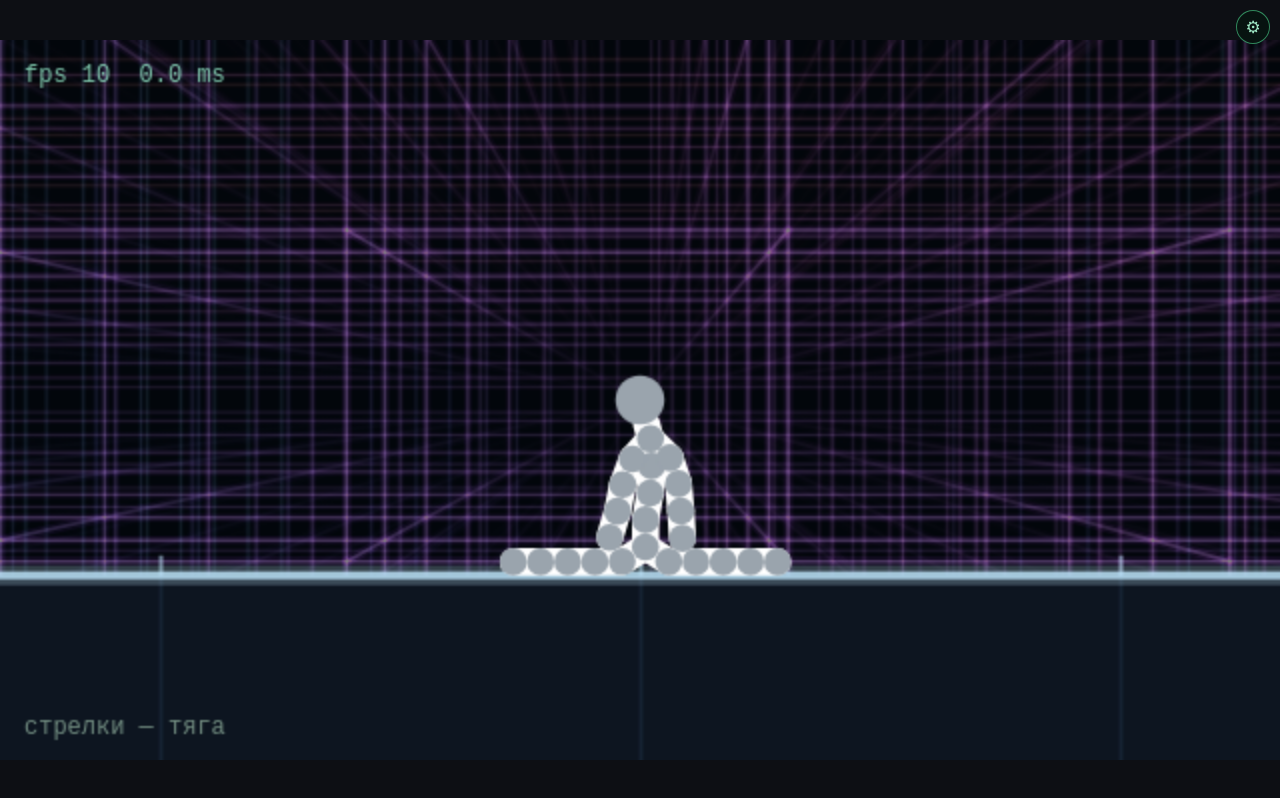
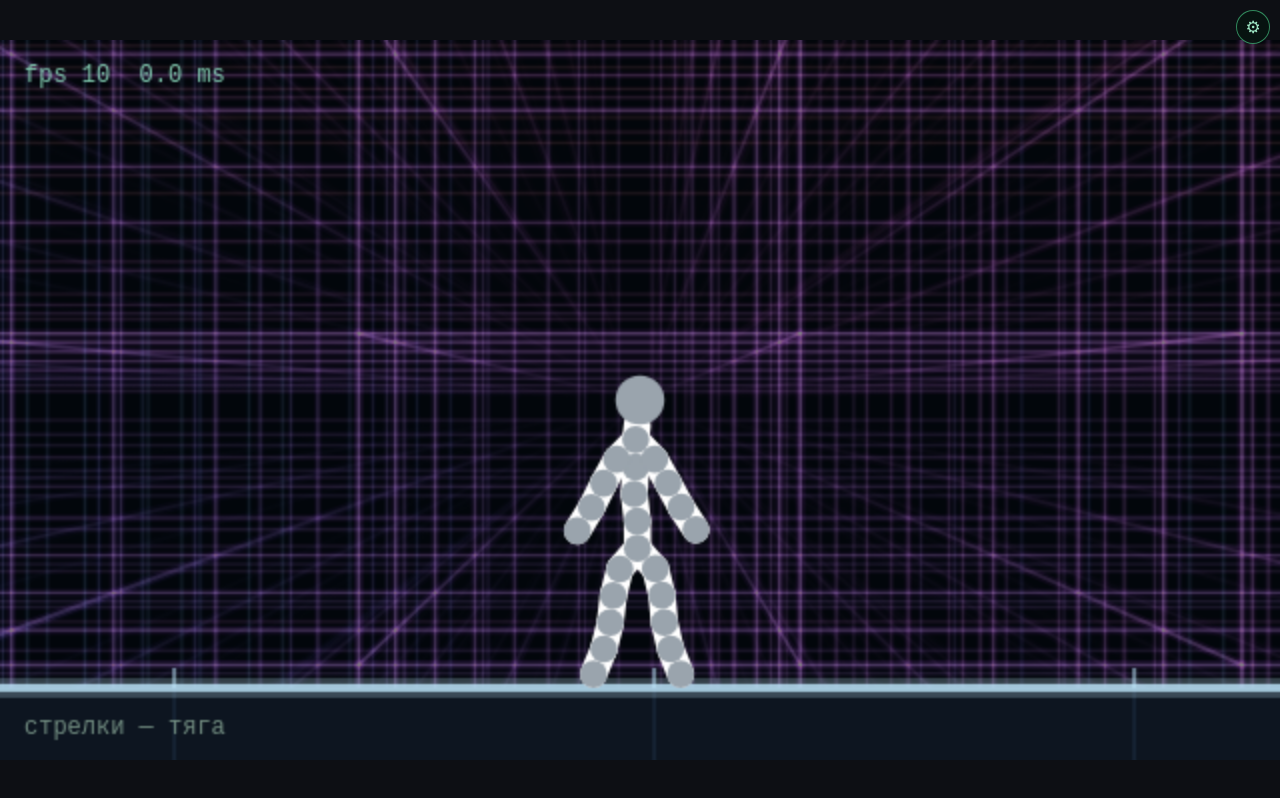
Before and after one commit to anton-zotov/ProjectX, a website built with Vite: page index.html in a window 1280 px wide. Built offline with nearby package versions, Linux system fonts and the light colour scheme; animation ran at ten frames a second.

Commit message:
Stance: target-skeleton muscles (ground-gated), soft twin-limb contact so the legs stay two legs, momentum-correct muscle reaction, admin sliders for elasticity and stance

```diff
--- a/src/game/config.ts
+++ b/src/game/config.ts
@@ -40,6 +40,12 @@ export const SIM = {
    * checked every iteration - only close pairs are kept in the list.
    */
   contactReach: 3.5,
+  /**
+   * How hard the two limbs of a pair (leg against leg, arm against arm) push
+   * each other apart per solver iteration. Gentler than the contact between a
+   * limb and the body: a hard shove there knocks the hips about.
+   */
+  twinPush: 0.25,
   /**
    * How elastic the whole frame is; 1 = the tuning below exactly as written.
    * It scales the stretch allowance of every link AND softens its spring, so
@@ -151,45 +157,34 @@ export const LINK = {
 }
 
 /**
- * The pose springs. Distances alone cannot hold a limb in its attitude: two
- * links have a mirror solution (the limb turned inside out) in which every
- * length is the same again, so the springs see nothing wrong and leave the
- * limb there - and a hard hit can knock it into that solution.
+ * The target skeleton - the "stance" of the original game.
  *
- * So every circle of a limb (and of the head) is also pulled towards the place
- * it has in the rest pose, measured IN THE BODY'S OWN FRAME: the pose turns
- * with the body, but a limb cannot rotate away from it and stay away.
- * `frequency` is the stiffness (acceleration per px of deviation). It is
- * deliberately modest, so a hit still throws the limb aside and the thrust
- * still tumbles the whole body.
+ * Links alone hold the SHAPE of the frame, but they cannot straighten it: an
+ * upright body on its feet is an inverted pendulum, its equilibrium is
+ * unstable, and it must topple (measured: 1.5 s, however stiff the links are).
+ * The original solves this the way a fighter does - with muscles: the game
+ * keeps a SECOND skeleton, the stance, and pulls every circle towards its
+ * place in it. That pull does straighten the body, because the stance is
+ * anchored upright in the WORLD, not to the body.
+ *
+ * The muscles only work while the feet are near the floor (`reach`), so in the
+ * air the character is a pure ragdoll and the thrust still tumbles it.
+ * `frequency` is the stiffness (acceleration per px of deviation); `damping`
+ * is how much of a circle's velocity relative to the body is removed each
+ * substep - without it the pull makes the frame buzz.
  */
-export const POSE = {
-  /**
-   * Stiffness of the pose springs (acceleration per px of deviation). They are
-   * the "muscles" of the frame: they pull a limb back to the place it has in
-   * the rest pose, which is what rescues it after a hard hit - a distance link
-   * alone cannot, because the mirror attitude (the limb turned inside out) has
-   * exactly the same lengths and no spring sees anything wrong.
-   */
-  frequency: 0,
-  /** No pull at all while a circle is within this many px of its place. */
-  deadzone: 3,
-  /**
-   * The muscles only work while the character is moving: below `idleSpeed`
-   * (px/s) the pull fades out completely, so a body lying on the floor stays
-   * there instead of trying to get up and thrashing about. It comes back the
-   * moment anything moves.
-   */
-  idleSpeed: 12,
-  activeSpeed: 45,
-  /**
-   * A circle resting against a wall is pulled along it, never into it: pulling
-   * into the wall would be answered by the wall every substep, and that
-   * reaction shakes the whole frame.
-   */
-  wallGap: 1.5,
-  /** Which sections the springs act on (the body is held by its links). */
-  parts: ['head', 'armL', 'armR', 'legL', 'legR'],
+export const STAND = {
+  frequency: 150,
+  damping: 0.06,
+  reach: 16,
+  gain: {
+    head: 0.35,
+    torso: 1,
+    armL: 0.5,
+    armR: 0.5,
+    legL: 1.2,
+    legR: 1.2,
+  },
 }
 
 /**
--- a/src/game/ragdoll.ts
+++ b/src/game/ragdoll.ts
@@ -1,4 +1,4 @@
-import { BODY, LIMITS, LINK, POSE, SIM, type BodyKind, type LinkKind, type ShapeKind } from './config'
+import { BODY, LIMITS, LINK, SIM, STAND, type BodyKind, type LinkKind, type ShapeKind } from './config'
 
 /* ------------------------------------------------------------------ *
  *  Ragdoll ("чувачок")
@@ -75,6 +75,11 @@ export interface StepInput {
   thrustY: number
   /** Gravity acceleration applied to every circle, px/s^2. */
   gravity: number
+  /**
+   * How hard the muscles hold the stance, 0..1 (the admin slider). At 0 the
+   * character is a pure ragdoll; at 1 he gets up and stays on his feet.
+   */
+  stance?: number
 }
 
 /**
@@ -281,7 +286,7 @@ export class Ragdoll {
    * matter: they are pushed apart so that no two circles of the body ever
    * intersect (the two legs, a limb and the body, the head and the body).
    */
-  private readonly contacts: Array<[number, number]> = []
+  private readonly contacts: Array<[number, number, boolean]> = []
   /**
    * How much harder the force point has to be pushed than the whole body, so
    * that the thrust setting means "the acceleration of the body".
@@ -368,32 +373,36 @@ export class Ragdoll {
       }
     }
 
-    // the rest pose of every circle, in the body's own frame: the origin is
-    // torso0 and the axes are "along the body" and "across it"
-    const origin = this.point('torso0')
-    const down = this.point(PELVIS)
-    const len = Math.hypot(down.x - origin.x, down.y - origin.y) || 1
-    const ax = (down.x - origin.x) / len
-    const ay = (down.y - origin.y) / len
+    // The target skeleton: where every circle sits in the rest pose, measured
+    // upright from the body's centre of mass. The muscles pull towards these
+    // points (see `stand`), which is what lets the character get up and hold a
+    // stance - links alone can never say which way is up.
+    const middle = this.center()
     for (const p of this.points) {
-      const dx = p.x - origin.x
-      const dy = p.y - origin.y
-      this.poseX.push(dx * ax + dy * ay)
-      this.poseY.push(-dx * ay + dy * ax)
+      this.poseX.push(p.x - middle.x)
+      this.poseY.push(p.y - middle.y)
     }
 
     // Which pairs of circles have to be kept apart. Linked circles are handled
     // by their link (which already stops them overlapping); everything else
-    // that starts out close enough to ever meet goes into the list.
+    // that starts out close enough to ever meet goes into the list - except the
+    // two limbs of a pair: the left and the right hip hang on the same body
+    // circle and must not shove each other around.
     const linked = new Set(this.links.map((l) => (l.a < l.b ? `${l.a}-${l.b}` : `${l.b}-${l.a}`)))
+    const twins = (a: PartId, b: PartId): boolean =>
+      (a === 'legL' && b === 'legR') ||
+      (a === 'legR' && b === 'legL') ||
+      (a === 'armL' && b === 'armR') ||
+      (a === 'armR' && b === 'armL')
     for (let i = 0; i < this.points.length; i++) {
       for (let j = i + 1; j < this.points.length; j++) {
         if (linked.has(`${i}-${j}`)) continue
         const p1 = this.points[i]
         const p2 = this.points[j]
+        const soft = twins(p1.part, p2.part)
         const touching = p1.r + p2.r
         const apart = Math.hypot(p2.x - p1.x, p2.y - p1.y)
-        if (apart < touching * SIM.contactReach) this.contacts.push([i, j])
+        if (apart < touching * SIM.contactReach) this.contacts.push([i, j, soft])
       }
     }
 
@@ -413,73 +422,81 @@ export class Ragdoll {
   }
 
   /**
-   * Pull every circle of the limbs (and the head) back towards its place in
-   * the rest pose, measured in the body's own frame. This is what makes the
-   * frame return to its pose on its own: a distance link cannot do it, because
-   * the mirror attitude has exactly the same lengths.
+   * The muscles: pull every circle towards its place in the target skeleton -
+   * the stance - which is the rest pose held UPRIGHT and anchored at the
+   * body's current centre of mass. That is what can straighten the character
+   * and keep it on its feet; links alone cannot, because they never say which
+   * way is up.
+   *
+   * `stance` comes from the admin slider (0 = pure ragdoll). The pull only
+   * works while the feet are near the floor, so flying and tumbling stay as
+   * they were.
    */
-  private holdPose(dt: number, bounds: Bounds): void {
-    const origin = this.point('torso0')
-    const down = this.point(PELVIS)
-    const len = Math.hypot(down.x - origin.x, down.y - origin.y) || 1
-    const ax = (down.x - origin.x) / len
-    const ay = (down.y - origin.y) / len
+  private stand(stance: number, dt: number, bounds: Bounds): void {
+    if (stance <= 0) return
+    let gap = Infinity
+    for (const p of this.points) gap = Math.min(gap, bounds.h - (p.y + p.r))
+    if (gap >= STAND.reach) return
+    const contact = 1 - gap / STAND.reach
 
-    // The muscles rest when the character does: below `idleSpeed` there is no
-    // pull at all, so a body lying on the floor stays there. Anything moving
-    // wakes them up again.
-    let moved = 0
-    for (const p of this.points) moved += Math.hypot(p.x - p.px, p.y - p.py)
-    const speed = moved / this.points.length / dt
-    const wake = (speed - POSE.idleSpeed) / (POSE.activeSpeed - POSE.idleSpeed)
-    if (wake <= 0) return
-    const k = POSE.frequency * dt * dt * Math.min(1, wake)
+    const c = this.center()
+    const k = STAND.frequency * stance * contact * dt * dt
+    const damp = STAND.damping * stance * contact
 
     // The pull is an internal force: whatever the limbs take, the body gives
-    // back. Without that the frame would push itself around (it drifts in
-    // zero gravity) and a swinging limb would not turn the body.
+    // back, so the frame never pushes itself around.
     let pushX = 0
     let pushY = 0
+    let sum = 0
+    for (const p of this.points) sum += 1 / p.im
 
     for (let i = 0; i < this.points.length; i++) {
       const p = this.points[i]
-      if (!POSE.parts.includes(p.part)) continue
-      const tx = origin.x + this.poseX[i] * ax - this.poseY[i] * ay
-      const ty = origin.y + this.poseX[i] * ay + this.poseY[i] * ax
-      // no pull while the circle is roughly in its place: that is what lets the
-      // frame lie calmly, while a limb thrown far aside still gets pulled back
-      const offX = tx - p.x
-      const offY = ty - p.y
-      const off = Math.hypot(offX, offY)
-      if (off <= POSE.deadzone) continue
-      const gain = k * ((off - POSE.deadzone) / off)
-      let dx = offX * gain
-      let dy = offY * gain
-      // A circle lying against a wall is pulled ALONG it, never into it. Pulling
-      // into the wall would be answered by the wall on every substep and that
-      // reaction shakes the whole frame - but skipping the pull altogether is
-      // what let the body sprawl out on the floor like a puddle.
-      const gap = POSE.wallGap
-      if (p.y + p.r > bounds.h - gap && dy > 0) dy = 0
-      if (p.y - p.r < gap && dy < 0) dy = 0
-      if (p.x + p.r > bounds.w - gap && dx > 0) dx = 0
-      if (p.x - p.r < gap && dx < 0) dx = 0
+      const gain = STAND.gain[p.part]
+      if (!gain) continue
+
+      const tx = c.x + this.poseX[i]
+      const ty = c.y + this.poseY[i]
+      let dx = (tx - p.x) * k * gain
+      let dy = (ty - p.y) * k * gain
+
+      // A circle lying against a wall is pulled ALONG it, never into it:
+      // pushing into the wall would be answered by the wall every substep and
+      // that reaction shakes the whole frame.
+      const edge = 1.5
+      if (p.y + p.r > bounds.h - edge && dy > 0) dy = 0
+      if (p.y - p.r < edge && dy < 0) dy = 0
+      if (p.x + p.r > bounds.w - edge && dx > 0) dx = 0
+      if (p.x - p.r < edge && dx < 0) dx = 0
+
       p.x += dx
       p.y += dy
       const mass = 1 / p.im
-      pushX -= dx * mass
-      pushY -= dy * mass
+      pushX += dx * mass
+      pushY += dy * mass
+
+      // ...and damp the muscle: without it the pull makes the whole frame buzz
+      if (damp > 0) {
+        const vx = p.x - p.px
+        const vy = p.y - p.py
+        p.px += vx * damp
+        p.py += vy * damp
+      }
     }
 
+    // The reaction goes into the body as MOMENTUM: the total displacement the
+    // limbs got, times their mass, divided by the body's mass - a displacement
+    // every body circle shares. Getting this wrong (as it was: the plain sum of
+    // the corrections) pumps energy into the frame until it explodes.
     let body = 0
     for (const p of this.points) {
       if (p.part === 'torso') body += 1 / p.im
     }
-    if (body === 0) return
+    if (body === 0 || sum === 0) return
     for (const p of this.points) {
       if (p.part !== 'torso') continue
-      p.x += pushX / body
-      p.y += pushY / body
+      p.x -= pushX / body
+      p.y -= pushY / body
     }
   }
 
@@ -664,7 +681,7 @@ export class Ragdoll {
     push.y += input.thrustY * this.pushScale * dt2
 
     // 3. The pose springs hold the limbs where they belong
-    this.holdPose(dt, bounds)
+    this.stand(input.stance ?? 0, dt, bounds)
 
     // 4. Satisfy the skeleton and the walls together, iteratively. The XPBD
     //    accumulators live for one substep, so they start from zero.
@@ -712,16 +729,20 @@ export class Ragdoll {
 
   /**
    * Push apart the circles that are not linked to each other, so that no two
-   * circles of the body ever intersect. This is what keeps the two legs two
-   * legs: without it they pass through each other in the air and look like one
-   * thick leg, however far apart they were built.
+   * circles of the body intersect. This is what keeps the two legs two legs:
+   * without it they simply pass through one another in the air (measured: they
+   * overlap completely in 98% of frames) and read as one thick leg.
+   *
+   * The two limbs of a pair (left leg against right leg, left arm against the
+   * right arm) are handled GENTLY. A hard shove there is felt as the hips
+   * knocking each other about; the soft one only stops them sinking in.
    */
   private separate(): void {
-    for (const [i, j] of this.contacts) {
+    for (const [i, j, soft] of this.contacts) {
       const p1 = this.points[i]
       const p2 = this.points[j]
-      const dx = p2.x - p1.x
-      const dy = p2.y - p1.y
+      let dx = p2.x - p1.x
+      let dy = p2.y - p1.y
       const d = Math.hypot(dx, dy)
       const min = p1.r + p2.r
       if (d >= min || d < 1e-6) continue
@@ -729,13 +750,29 @@ export class Ragdoll {
       const w2 = p2.im
       const w = w1 + w2
       if (w === 0) continue
-      // half the overlap per iteration: the rest of the loop finishes the job,
-      // and pushing it all at once makes the pair jitter
-      const corr = ((min - d) / d) * 0.5
+
+      // part of the overlap per iteration: the rest of the loop finishes the
+      // job, and pushing it all at once makes the pair jitter
+      const corr = ((min - d) / d) * (soft ? SIM.twinPush : 0.5)
       p1.x -= dx * corr * (w1 / w)
       p1.y -= dy * corr * (w1 / w)
       p2.x += dx * corr * (w2 / w)
       p2.y += dy * corr * (w2 / w)
+
+      if (!soft) continue
+      // ...and take the fight out of the pair: damp the velocity ALONG the line
+      // between them (a proper damper - remove a share of the approach), so two
+      // limbs settle instead of bouncing off each other
+      const nx = dx / d
+      const ny = dy / d
+      const relX = p2.x - p2.px - (p1.x - p1.px)
+      const relY = p2.y - p2.py - (p1.y - p1.py)
+      const relN = relX * nx + relY * ny
+      const imp = (0.25 * relN) / w
+      p1.px -= imp * w1 * nx
+      p1.py -= imp * w1 * ny
+      p2.px += imp * w2 * nx
+      p2.py += imp * w2 * ny
     }
   }
 
--- a/src/main.ts
+++ b/src/main.ts
@@ -59,6 +59,8 @@ function setupAdminPanel(s: GameSettings, engine: Engine): void {
   const oElastic = document.querySelector<HTMLOutputElement>('#o-elastic')!
   const gravity = document.querySelector<HTMLInputElement>('#s-gravity')!
   const oGravity = document.querySelector<HTMLOutputElement>('#o-gravity')!
+  const stance = document.querySelector<HTMLInputElement>('#s-stance')!
+  const oStance = document.querySelector<HTMLOutputElement>('#o-stance')!
   const auto = document.querySelector<HTMLInputElement>('#s-auto')!
   const color = document.querySelector<HTMLInputElement>('#s-color')!
   const oColor = document.querySelector<HTMLOutputElement>('#o-color')!
@@ -76,6 +78,7 @@ function setupAdminPanel(s: GameSettings, engine: Engine): void {
   const syncOutputs = (): void => {
     oThrust.textContent = String(s.thrust)
     oGravity.textContent = String(s.gravity)
+    oStance.textContent = `${Math.round(s.stance * 100)} %`
     oElastic.textContent = `${Math.round(s.elasticity * 100)} %`
     oColor.textContent = s.colorSpeed.toFixed(1)
     const h = Math.round(s.fieldScreens * (2 / 3) * 10) / 10
@@ -101,6 +104,11 @@ function setupAdminPanel(s: GameSettings, engine: Engine): void {
   })
   gravity.addEventListener('input', () => {
     s.gravity = Number(gravity.value)
+    syncOutputs()
+  })
+  // muscles: 0 % is a pure ragdoll, 100 % gets up and holds a stance
+  stance.addEventListener('input', () => {
+    s.stance = Number(stance.value)
     syncOutputs()
   })
   auto.addEventListener('change', () => {
--- a/src/scenes/arena.ts
+++ b/src/scenes/arena.ts
@@ -29,6 +29,7 @@ export interface GameSettings {
   bodyScale: number // size of the character (skeleton scale)
   showSkeleton: boolean // paint the circles over the body (tuning view)
   elasticity: number // how rubbery the frame is (1 = the tuned default)
+  stance: number // 0..1: how hard the muscles hold the stance
 }
 
 export const defaultSettings = (): GameSettings => ({
@@ -43,6 +44,7 @@ export const defaultSettings = (): GameSettings => ({
   bodyScale: BODY.scale,
   showSkeleton: true,
   elasticity: 1,
+  stance: 0.35, // stands and stays calm, yet still moves and launches normally
 })
 
 /* ------------------------------------------------------------------ *
@@ -235,7 +237,7 @@ export class ArenaScene implements Scene {
     while (this.simAcc >= SIM.dt && steps < SIM.maxStepsPerFrame) {
       this.ragdoll.step(
         SIM.dt,
-        { thrustX: tx, thrustY: ty, gravity: this.settings.gravity },
+        { thrustX: tx, thrustY: ty, gravity: this.settings.gravity, stance: this.settings.stance },
         { w: this.worldW, h: this.worldH },
       )
       this.simAcc -= SIM.dt
```
Also changed, not shown: docs/VISION.md (+23 -13 lines), index.html (+6 -0 lines), tests/app.test.mjs (+1 -0 lines), tests/arena.test.mjs (+4 -1 lines), tests/helpers.mjs (+2 -0 lines), tests/ragdoll.test.mjs (+76 -0 lines).
